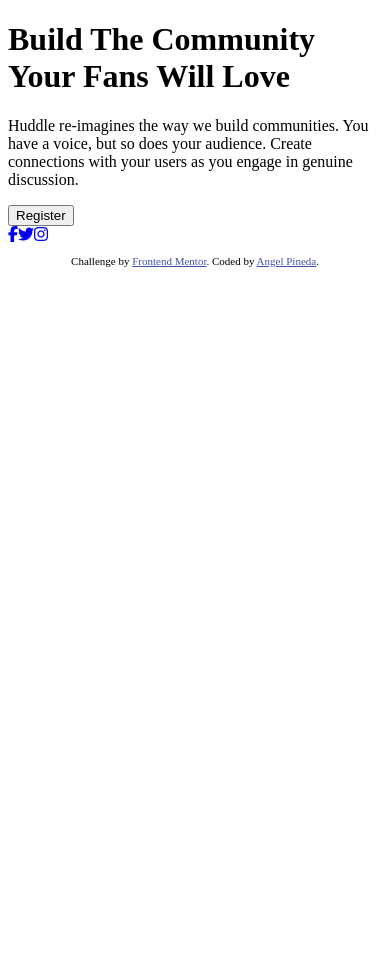
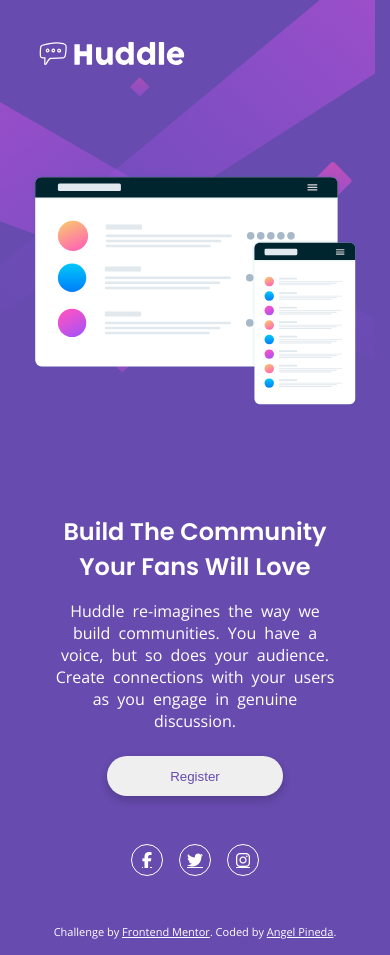
Before and after one commit to AOcelopilli/frontendMentor-huddleLandingPage, a plain HTML site: page index.html in a window 390 px wide. Before the commit the page ends 844 px from the top, so only its background shows below. Drawn offline with nearby package versions, Linux system fonts and the light colour scheme.

Commit message:
mobile layout

```diff
--- a/index.html
+++ b/index.html
@@ -2,15 +2,17 @@
 <html lang="en">
 
 <head>
-  <meta charset="UTF-8">
-  <meta name="viewport" content="width=device-width, initial-scale=1.0">
+  <meta charset="UTF-8" />
+  <meta name="viewport" content="width=device-width, initial-scale=1.0" />
 
   <!-- TAB ICON -->
-  <link rel="icon" type="image/png" sizes="32x32" href="./images/favicon-32x32.png">
+  <link rel="icon" type="image/png" sizes="32x32" href="./images/favicon-32x32.png" />
   <!-- STYLES CSS -->
-  <link rel="stylesheet" href="style.css">
+  <link rel="stylesheet" href="style.css" />
 
-  <title>Frontend Mentor | Huddle landing page with single introductory section</title>
+  <title>
+    Frontend Mentor | Huddle landing page with single introductory section
+  </title>
 
   <!-- FONT AWESOME -->
   <script src="https://kit.fontawesome.com/d3eb4888e7.js" crossorigin="anonymous"></script>
@@ -18,17 +20,23 @@
 
 <body>
 
-  <div class="brand-logo"></div>
-
-  <div class="main-img"></div>
 
   <main id="main">
-    <h1>Build The Community Your Fans Will Love</h1>
+    <div id="brand-logo"></div>
 
-    <p>Huddle re-imagines the way we build communities. You have a voice, but so does your audience.
-      Create connections with your users as you engage in genuine discussion.</p>
+    <div class="sec1-img"></div>
 
-    <button>Register</button>
+    <section class="text">
+      <h1>Build The Community Your Fans Will Love</h1>
+
+      <p>
+        Huddle re-imagines the way we build communities. You have a voice, but
+        so does your audience. Create connections with your users as you engage
+        in genuine discussion.
+      </p>
+
+      <button>Register</button>
+    </section>
   </main>
   <div class="social-media">
     <a href="#"><i class="fab fa-facebook-f"></i></a><a href="#"><i class="fab fa-twitter"></i></a><a href="#"><i
@@ -37,8 +45,9 @@
 
   <footer>
     <p class="attribution">
-      Challenge by <a href="https://www.frontendmentor.io?ref=challenge" target="_blank">Frontend Mentor</a>.
-      Coded by <a href="https://www.angelpineda.com.mx" target="_blank">Angel Pineda</a>.
+      Challenge by
+      <a href="https://www.frontendmentor.io?ref=challenge" target="_blank">Frontend Mentor</a>. Coded by
+      <a href="https://www.angelpineda.com.mx" target="_blank">Angel Pineda</a>.
     </p>
   </footer>
 </body>
--- a/style.css
+++ b/style.css
@@ -1,7 +1,131 @@
+/* Font: Poppins */
+@import url("https://fonts.googleapis.com/css2?family=Poppins:wght@400;600&display=swap");
+/* Font: Open Sans*/
+@import url("https://fonts.googleapis.com/css2?family=Open+Sans&display=swap");
+
+:root {
+  --main-violet: hsl(257, 40%, 49%);
+  --modal-violet: hsl(300, 69%, 71%);
+}
+
+*,
+*::before,
+*::after {
+  box-sizing: border-box;
+  margin: 0;
+  padding: 0;
+}
+
+html {
+  font-family: "Open Sans", sans-serif;
+  font-size: 16px;
+  color: white;
+}
+
+body {
+  background: var(--main-violet) url(images/bg-mobile.svg) no-repeat;
+}
+
+#main {
+  align-items: center;
+  padding: 2rem;
+  display: flex;
+  flex-direction: column;
+  justify-content: space-between;
+  min-height: 100vh;
+}
+
+#brand-logo {
+  align-self: flex-start;
+  width: 40vw;
+  min-height: 5vh;
+  background: url(images/logo.svg) no-repeat left;
+  background-size: contain;
+}
+
+.sec1-img {
+  width: 100%;
+  min-height: 40vh;
+  background: url(images/illustration-mockups.svg) no-repeat center;
+  background-size: contain;
+  margin: 2rem auto;
+}
+
+.text {
+  text-align: center;
+  width: 90%;
+  margin: 0 auto;
+}
+
+.text > * {
+  padding: 0.5rem 0;
+}
+
+.text h1 {
+  font-family: "Poppins", sans-serif;
+}
+
+.text p {
+  word-spacing: 0.25rem;
+}
+
+.text button {
+  width: 60%;
+  height: 40px;
+  border-radius: 1.5rem;
+  border: none;
+  color: var(--main-violet);
+  margin: 1rem auto;
+  box-shadow: 0px 4px 10px rgba(0, 0, 0, 0.2);
+  transition: all 0.4s cubic-bezier(0.215, 0.61, 0.355, 1);
+}
+
+.text button:hover {
+  background-color: var(--modal-violet);
+  color: white;
+}
+
+.text button:active {
+  transform: scale(0.9);
+  box-shadow: 0px 0px 20px rgba(0, 0, 0, 0.5);
+}
+
+.social-media {
+  width: 100%;
+  display: flex;
+  justify-content: center;
+}
+
+.social-media a {
+  padding: 0.5rem;
+  margin: 0 0.5rem;
+  width: 2rem;
+  height: 2rem;
+  display: grid;
+  place-content: center;
+  border: thin solid white;
+  color: inherit;
+  text-align: center;
+  border-radius: 50%;
+}
+
+.social-media a:hover {
+  color: var(--modal-violet);
+  border: thin solid var(--modal-violet);
+}
+
 .attribution {
+  margin-top: 2rem;
+  padding: 1rem;
   font-size: 11px;
   text-align: center;
 }
+
 .attribution a {
-  color: hsl(228, 45%, 44%);
+  color: inherit;
 }
+
+.attribution a:hover,
+a:active {
+  color: var(--modal-violet);
+}
```
